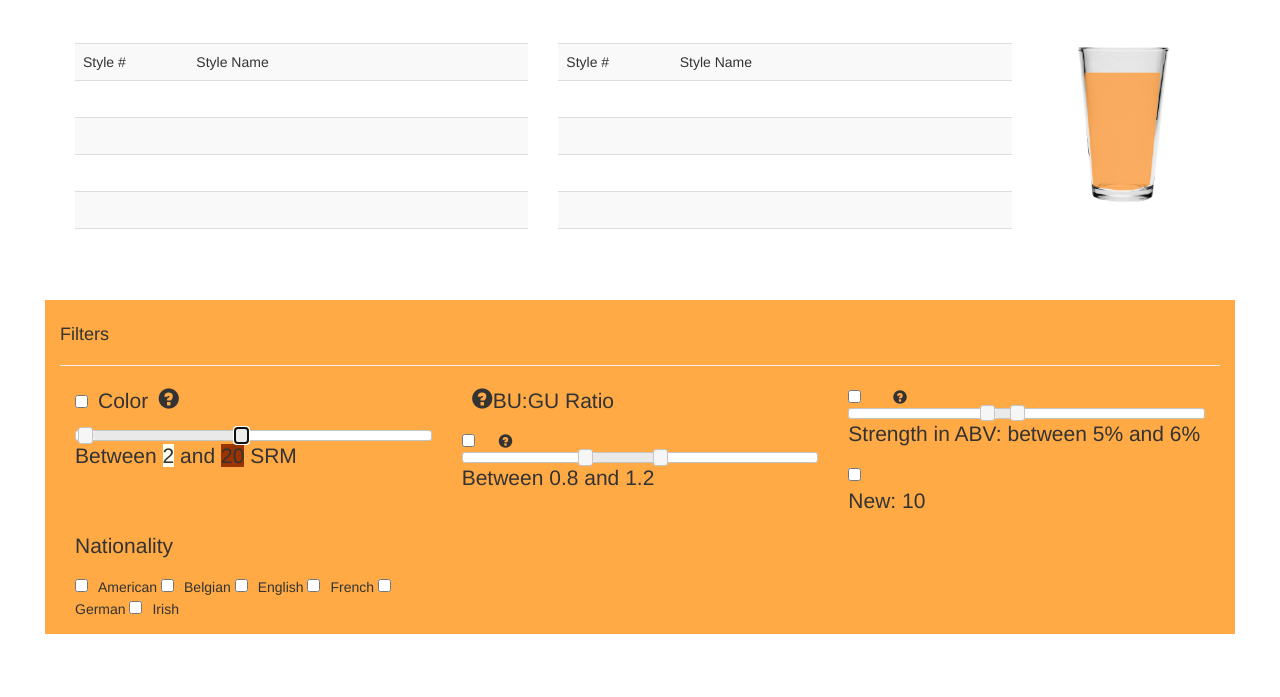
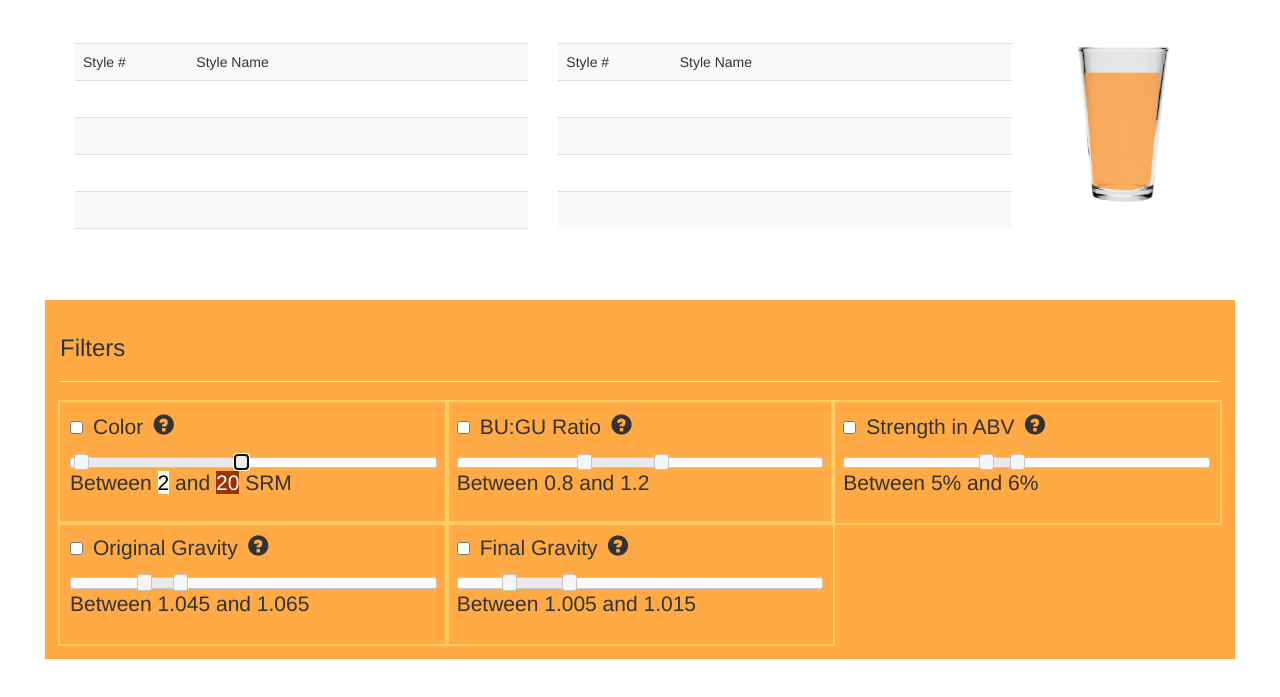
Before and after one commit to kolohelios/cervezsir, a plain HTML site: page index.html in a window 1280 px wide. Both pictures are taken after a click on the element 253 px from the left and 504 px from the top of the page. Shown: the part 69-766 px from the top of the page. Drawn offline with nearby package versions, Linux system fonts and the light colour scheme.

Commit message:
style changes, add wiring for nationality

```diff
--- a/cervezsir.css
+++ b/cervezsir.css
@@ -3,9 +3,11 @@
  * the changes directly into bootstrap.css and later learned the error of my ways.
  */
 
+/*
 .body {
     background-color: #92AD9D !important;
 }
+*/
 
 .navbar-default {
     padding: 15px;
@@ -33,6 +35,13 @@
 	background-color: #FFAA44;
 }
 
+.controls > div {
+	outline: 2px solid #FFCC66;
+	margin-top: 0px;
+	padding: 10px;
+	outline-offset: 0px;
+ }
+
 .glyphicon {
 	margin-left: 10px;
 }
--- a/cervezsir.js
+++ b/cervezsir.js
@@ -31,9 +31,28 @@ $(function () {
 					displayStrengthValues();
 				}
 			});
+			$("#og").slider( {
+				range: true, min: 1.001, max: 1.200, values: [1.045, 1.065], step: 0.001,
+				change: function(event, ui) {
+					displayOGValues();
+					updateTable();
+				},
+				slide: function(event, ui) {
+					displayOGValues();
+				}
+			});
+			$("#fg").slider( {
+				range: true, min: 0.995, max: 1.056, values: [1.005, 1.015], step: 0.001,
+				change: function(event, ui) {
+					displayFGValues();
+					updateTable();
+				},
+				slide: function(event, ui) {
+					displayFGValues();
+				}
+			});
 
 			$(this).on("click", ":checkbox", function() {
-      			//event.preventDefault();
       			if ($(this).closest("checkbox").prop("checked")) {
       				$(this).closest("checkbox").attr("checked", false);
       			}
@@ -42,7 +61,6 @@ $(function () {
       			}
       			updateTable();
 			});
-
 			for (var i = 0; i < 5; i++) {
 	$("#matching-styles").find("table").append("<tr><td>&nbsp</td><td>&nbsp</td></tr>");
 			}
@@ -56,6 +74,8 @@ $(document).ready(function() {
 	displayMinAndMaxColors();
 	displayButoguValues();
 	displayStrengthValues();
+	displayOGValues();
+	displayFGValues();
 });
 
 function colorToDisplay(srmValue) {
@@ -71,24 +91,41 @@ function colorToDisplay(srmValue) {
 
 function displayMinAndMaxColors() {
 	var colorArray = $("#color").slider("option", "values");
-	var minColorToDisplay = colorToDisplay(colorArray[0]);
-	var maxColorToDisplay = colorToDisplay(colorArray[1]);
-	$("#min-color").text(colorArray[0]).css({"background-color": minColorToDisplay});
-	$("#max-color").text(colorArray[1]).css({"background-color": maxColorToDisplay});
+	[0, 1].forEach(function(which) {
+		if (colorArray[which] > 13) { var textColor = "#FFFFFF"; }
+		else { var textColor = "#000000"; }
+		$("#color-text").find("span").eq(which).text(colorArray[which]).css({"color": textColor, "background-color": colorToDisplay(colorArray[which])});
+	});
 	var avgColor = (colorArray[0] + colorArray[1]) / 2;
 	$("#glass").css({"background-color": colorToDisplay(avgColor)});
 }
 
 function displayButoguValues() {
 	var butoguArray = $("#butogu").slider("option", "values");
-	$("#min-butogu").text(butoguArray[0]);
-	$("#max-butogu").text(butoguArray[1]);
+	[0, 1].forEach(function(which) {
+		$("#butogu-text").find("span").eq(which).text(butoguArray[which]);
+	});
 }
 
 function displayStrengthValues() {
 	var strengthArray = $("#strength").slider("option", "values");
-	$("#min-strength").text(strengthArray[0]);
-	$("#max-strength").text(strengthArray[1]);
+	[0, 1].forEach(function(which) {
+		$("#strength-text").find("span").eq(which).text(strengthArray[which]);
+	});
+}
+
+function displayOGValues() {
+	var ogArray = $("#og").slider("option", "values");
+	[0, 1].forEach(function(which) {
+		$("#og-text").find("span").eq(which).text(ogArray[which]);
+	});
+}
+
+function displayFGValues() {
+	var fgArray = $("#fg").slider("option", "values");
+	[0, 1].forEach(function(which) {
+		$("#fg-text").find("span").eq(which).text(fgArray[which]);
+	});
 }
 
 function updateTable() {
@@ -97,25 +134,33 @@ function updateTable() {
 	tablePopulator(beerStyle());
 }
 
-function beerStyle() { // key = characteristic to test, value = array
+function beerStyle() {
 	var beers =
-	[{"styleNum": "1A", "styleName": "Lite American Lager", "ibus": [8, 12], "srm": [2, 3], "og": [1.028, 1.040], "fg": [0.998, 1.008], "abv": [2.8, 4.2]},
-	{"styleNum": "1B", "styleName": "Standard American Lager", "ibus": [8, 15], "srm": [2, 4], "og": [1.040, 1.050], "fg": [1.004, 1.010], "abv": [4.2, 5.3]},
-	{"styleNum": "10A", "styleName": "American Pale Ale", "ibus": [30, 45], "srm": [5, 14], "og": [1.045, 1.060], "fg": [1.010, 1.015], "abv": [4.5, 6.2]},
-	{"styleNum": "11A", "styleName": "Mild", "ibus": [10, 25], "srm": [12, 25], "og": [1.030, 1.038], "fg": [1.008, 1.013], "abv": [2.8, 4.5]},
-	{"styleNum": "13A", "styleName": "Dry Stout", "ibus": [30, 45], "srm": [25, 40], "og": [1.036, 1.050], "fg": [1.007, 1.011], "abv": [4, 5]},
-	{"styleNum": "14C", "styleName": "Imperial IPA", "ibus": [60, 120], "srm": [8, 15], "og": [1.070, 1.090], "fg": [1.010, 1.020], "abv": [7.5, 10]}
+	[{"styleNum": "1A", "styleName": "Lite American Lager", "ibus": [8, 12], "srm": [2, 3], "og": [1.028, 1.040], "fg": [0.998, 1.008], "abv": [2.8, 4.2], "nationality": "Am"},
+	{"styleNum": "1B", "styleName": "Standard American Lager", "ibus": [8, 15], "srm": [2, 4], "og": [1.040, 1.050], "fg": [1.004, 1.010], "abv": [4.2, 5.3], "nationality": "Am"},
+	{"styleNum": "10A", "styleName": "American Pale Ale", "ibus": [30, 45], "srm": [5, 14], "og": [1.045, 1.060], "fg": [1.010, 1.015], "abv": [4.5, 6.2], "nationality": "Am"},
+	{"styleNum": "11A", "styleName": "Mild", "ibus": [10, 25], "srm": [12, 25], "og": [1.030, 1.038], "fg": [1.008, 1.013], "abv": [2.8, 4.5], "nationality": "En"},
+	{"styleNum": "13A", "styleName": "Dry Stout", "ibus": [30, 45], "srm": [25, 40], "og": [1.036, 1.050], "fg": [1.007, 1.011], "abv": [4, 5], "nationality": "Ir"},
+	{"styleNum": "14C", "styleName": "Imperial IPA", "ibus": [60, 120], "srm": [8, 15], "og": [1.070, 1.090], "fg": [1.010, 1.020], "abv": [7.5, 10], "nationality": "Am"},
+	{"styleNum": "15A", "styleName": "Weizen/Weissbier", "ibus": [8, 15], "srm": [2, 8], "og": [1.044, 1.052], "fg": [1.010, 1.014], "abv": [4.3, 5.6], "nationality": "Ge"}
 	];
 
 	var colorArray = $("#color").slider("option", "values");
 	var butoguArray = $("#butogu").slider("option", "values");
 	var strengthArray = $("#strength").slider("option", "values");
-	var colorChecked = $("#color-checkbox").prop("checked");
-	var butoguChecked = $("#butogu-checkbox").prop("checked");
-	var strengthChecked = $("#strength-checkbox").prop("checked");
+	var ogArray = $("#og").slider("option", "values");
+	var fgArray = $("#fg").slider("option", "values");
+	var nationality = $("#nationality").attr("checked");
+	console.log(nationality);
+	var colorChecked = ($("#color-checkbox").prop("checked") == true) ? 1 : 0;
+	var butoguChecked = ($("#butogu-checkbox").prop("checked") == true) ? 1 : 0;
+	var strengthChecked = ($("#strength-checkbox").prop("checked") == true) ? 1 : 0;
+	var ogChecked = ($("#og-checkbox").prop("checked") == true) ? 1 : 0;
+	var fgChecked = ($("#fg-checkbox").prop("checked") == true) ? 1 : 0;
+	var nationalityChecked = ($("#nationality-checkbox").prop("checked") == true) ? 1 : 0;
 
 	var matchingBeerStyles = [];
-	var matchesNeeded = colorChecked + butoguChecked + strengthChecked;
+	var matchesNeeded = colorChecked + butoguChecked + strengthChecked + ogChecked + fgChecked;
 	matchesNeeded = (matchesNeeded < 1) ? 1 : matchesNeeded; // S/B no less than 1 or there will be spurious results
 	var match;
 
@@ -142,6 +187,34 @@ function beerStyle() { // key = characteristic to test, value = array
 				match++;
 			}
 		}
+		if (ogChecked) {
+			var rangeMin = beer.og[0];
+			var rangeMax = beer.og[1];
+			if ((ogArray[0] <= rangeMax) && (ogArray[1] >= rangeMin)) {
+				match++;
+			}
+		}
+		if (fgChecked) {
+			var rangeMin = beer.fg[0];
+			var rangeMax = beer.fg[1];
+			if ((fgArray[0] <= rangeMax) && (fgArray[1] >= rangeMin)) {
+				match++;
+			}
+		}
+		if (nationalityChecked) {
+			//var arrayOfNationalities = [{"Am": "American"}, {"Be": "Belgian"}, {"En": "English"}, {"Fr": "French"}, {"De": "German"}, {"Ir": "Irish"}];
+			var checkedBoxes = $("input[name='nationality']:checked");
+			checkedBoxes.forEach(function(element) {
+				console.log(element.attr());
+			});
+
+
+
+				//if (beer.nationality == element.na) {
+					//match++
+				//}
+
+		}
 		if (match == matchesNeeded) {
 			var madeObject = {"styleNum": beer.styleNum, "styleName": beer.styleName};
 			matchingBeerStyles.push(madeObject);
@@ -157,7 +230,7 @@ function tablePopulator(beerResults) {
 	var table2 = $("#matching-styles2").find("table");
 
 	// because this for loop is doing so much heavy lifting with the counter, forEach just didn't fit the bill
-	for (var counter = 0; counter < 10 ; counter++) {
+	for (var counter = 0; counter < 9; counter++) {
 		if (counter < matches) {
 			var appendString = "<tr><td>" +beerResults[counter].styleNum+ "</td><td>" +beerResults[counter].styleName+ "</td></tr>";
 		}
@@ -165,15 +238,15 @@ function tablePopulator(beerResults) {
 			var appendString = "<tr><td>&nbsp</td><td>&nbsp</td></tr>";
 		}
 		if (counter < 5) {
-
 			if ((counter == 4) && (matches > 4)) {
+				table2.append(appendString);
 				table1.append("<tr><td colspan='2'>More results...</td></tr>");
 			}
 			else {
 				table1.append(appendString);
 			}
 		}
-		else if (counter >= 5) {
+		else if (counter > 4) {
 			table2.append(appendString);
 		}
 	}
--- a/index.html
+++ b/index.html
@@ -45,44 +45,50 @@
 			</div>
 		</div>
 		<div class="row controls">
-			<h4>Filters</h4>
+			<h3>Filters</h3>
 			<hr>
+			<!-- color -->
 			<div class="col-xs-12 col-md-6 col-lg-4">
 				<p class="lead"><input type="checkbox" id="color-checkbox">Color<span class="glyphicon glyphicon-question-sign" aria-hidden="true" title="Color of beer in SRM."></span></p>
 				<div id="color"></div>
-				<p>Between <span id="min-color">0</span> and <span id="max-color">40</span> SRM</p>
+				<p id="color-text">Between <span>0</span> and <span>40</span> SRM</p>
 			</div>
+			<!-- butogu -->
 			<div class="col-xs-12 col-md-6 col-lg-4">
-				<hr class="visible-xs visible-sm hidden-md hidden-lg">
-				<p class="lead"><span class="glyphicon glyphicon-question-sign" aria-hidden="true" title="The ratio of IBUs to starting gravity points (just the 1.XXX value)."></span>BU:GU Ratio</p>
-				<input type="checkbox" id="butogu-checkbox">
-				<span class="glyphicon glyphicon-question-sign" aria-hidden="true" title="The ratio of IBUs to starting gravity points (just the 1.XXX value)."></span>
+				<p class="lead"><input type="checkbox" id="butogu-checkbox">BU:GU Ratio<span class="glyphicon glyphicon-question-sign" aria-hidden="true" title="The ratio of IBUs to starting gravity points (just the 1.XXX value)."></span></p>
 				<div id="butogu"></div>
-				<p>Between <span id="min-butogu">1</span> and <span id="max-butogu">1</span></p>
+				<p id="butogu-text">Between <span>1</span> and <span>1</span></p>
 			</div>
+			<!-- strength -->
 			<div class="col-xs-12 col-md-6 col-lg-4">
-				<hr class="visible-xs visible-sm hidden-md hidden-lg">
-				<input type="checkbox" id="strength-checkbox">
-				&nbsp&nbsp<span class="glyphicon glyphicon-question-sign" aria-hidden="true" title="Strength of beer in ABV (Alcohol By Volume)."></span>
+				<p class="lead"><input type="checkbox" id="strength-checkbox">Strength in ABV<span class="glyphicon glyphicon-question-sign" aria-hidden="true" title="Strength of beer in ABV (Alcohol By Volume)."></span></p>
 				<div id="strength"></div>
-				<p>Strength in ABV: between <span id="min-strength">5</span>% and <span id="max-strength">6</span>%</p>
+				<p id="strength-text">Between <span>5</span>% and <span>6</span>%</p>
 			</div>
+			<!-- OG -->
 			<div class="col-xs-12 col-md-6 col-lg-4">
-				<hr class="visible-xs visible-sm hidden-md hidden-lg">
-				<input type="checkbox" id="new-checkbox">
-				<div id="new"></div>
-				<p>New: <span id"new-text">10</span></p>
+				<p class="lead"><input type="checkbox" id="og-checkbox">Original Gravity<span class="glyphicon glyphicon-question-sign" aria-hidden="true" title="Starting gravity in specific gravity; a higher number represents a greater amount of dissolved sugars."></span></p>
+				<div id="og"></div>
+				<p id="og-text">Between <span>10</span> and <span>10</span></p>
 			</div>
+			<!-- FG -->
 			<div class="col-xs-12 col-md-6 col-lg-4">
-				<hr class="visible-xs visible-sm hidden-md hidden-lg">
-				<p class="lead">Nationality</p>
-				<input type="checkbox">American
-				<input type="checkbox">Belgian
-				<input type="checkbox">English
-				<input type="checkbox">French
-				<input type="checkbox">German
-				<input type="checkbox">Irish
+				<p class="lead"><input type="checkbox" id="fg-checkbox">Final Gravity<span class="glyphicon glyphicon-question-sign" aria-hidden="true" title="Final gravity in specific gravity; a lower FG is associated with a dryer (less sweet) beer."></span></p>
+				<div id="fg"></div>
+				<p id="fg-text">Between <span>10</span> and <span>10</span></p>
 			</div>
+			<!-- nationality -->
+			<!-- <div class="col-xs-12 col-md-6 col-lg-4">
+				<p class="lead"><input type="checkbox" id="nationality-checkbox">Nationality<span class="glyphicon glyphicon-question-sign" aria-hidden="true" title="The location that this beer style originated."></span></p>
+				<div id="nationality">
+					<input type="radio" name="nationality" id="Am" selected="true">American
+					<input type="radio" name="nationality" id="Be">Belgian
+					<input type="radio" name="nationality" id="En">English
+					<input type="radio" name="nationality" id="Fr">French
+					<input type="radio" name="nationality" id="De">German
+					<input type="radio" name="nationality" id="Ir">Irish
+				</div>
+			</div> -->
 		</div>
 	</div>
 </body>
```
Also changed, not shown: 1 other file.
